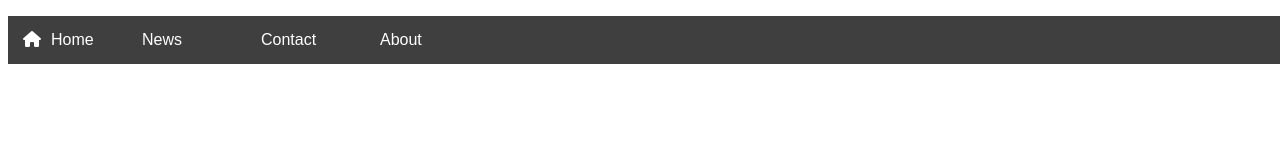
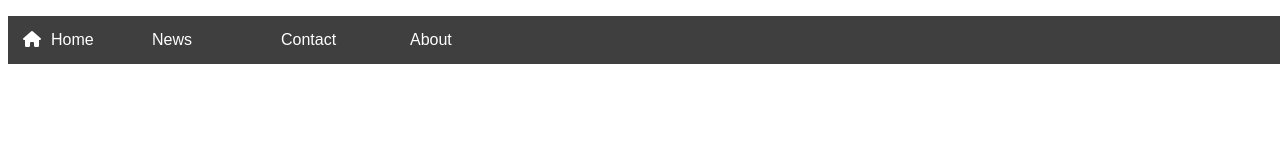
Before and after one commit to eyubbalcan/javascript-learning, a plain HTML site: page Todo-List/index2.html in a window 1280 px wide. Shown: the top 160 px of the page. Drawn offline with Linux system fonts and the light colour scheme.

Commit message:
Update index2.html

```diff
--- a/Todo-List/index2.html
+++ b/Todo-List/index2.html
@@ -19,7 +19,7 @@
        }
        ul li{
         display: inline-block;
-        width: 100px;
+        width: 110px;
         padding: 15px;
         margin-right: 25px;
         margin-left: -40px;
```
